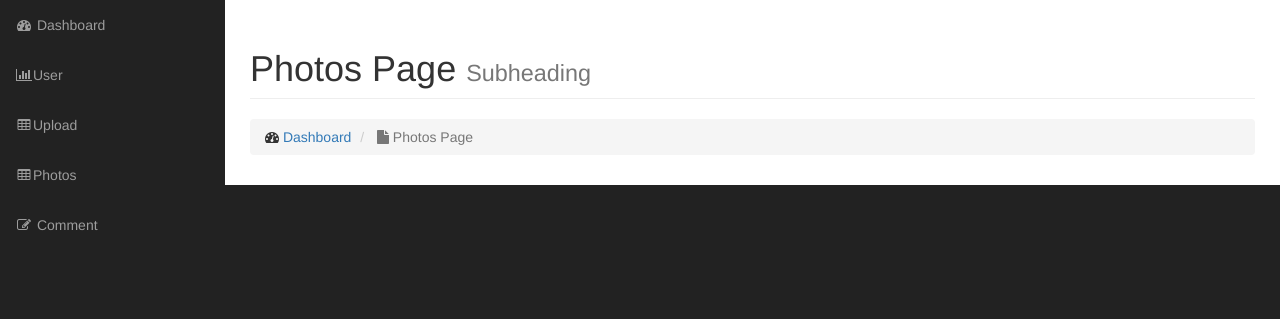
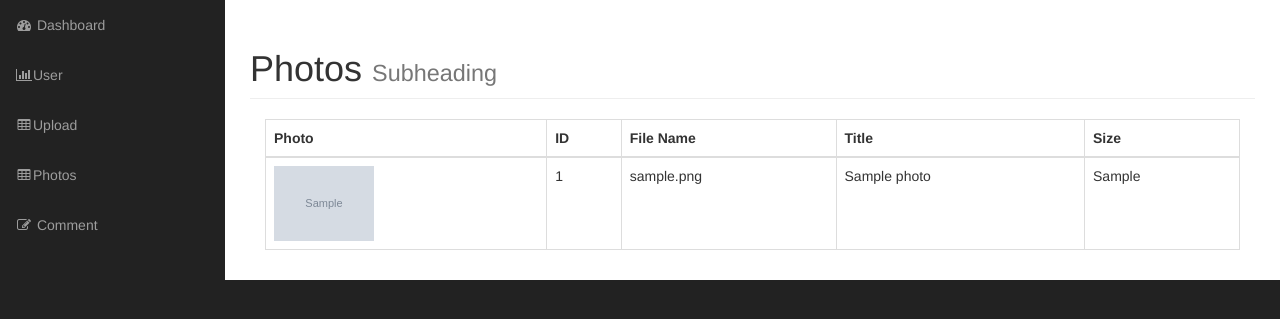
Before and after one commit to sazzadbinashique/gallery, a PHP site: page /admin/photos.php in a window 1280 px wide. Shown: the part 51-370 px from the top of the page. Run offline with PHP 8.4, Linux system fonts and the light colour scheme; the visitor is signed in with stand-in values (Sample User, id 1); tables that the repository leaves empty or names only in its code hold one stand-in row (values such as "Sample post"); grey boxes marked "Sample" are stand-in pictures; grey boxes labelled with a size stand in for pictures from a placeholder-image service; some libraries are stand-ins or nearby versions.

Commit message:
all photos view done

```diff
--- a/admin/includes/photo.php
+++ b/admin/includes/photo.php
@@ -56,6 +56,12 @@
 
 
 	}// end set_file method
+
+
+	public function pictures_path(){
+
+		return $this->upload_directory. DS . $this->filename;
+	}
 
 
 
--- a/admin/photos.php
+++ b/admin/photos.php
@@ -1,4 +1,17 @@
 <?php include "includes/header.php" ?>
+
+
+<?php  if (!$session->is_signed_in()) { redirect("login.php"); } ?>
+
+<?php
+
+$photos = Photo::find_all();
+
+
+
+ ?>
+
+
 
         <!-- Navigation -->
         <nav class="navbar navbar-inverse navbar-fixed-top" role="navigation">
@@ -36,17 +49,53 @@
             <div class="row">
                 <div class="col-lg-12">
                     <h1 class="page-header">
-                        Photos Page
+                        Photos
                         <small>Subheading</small>
                     </h1>
-                    <ol class="breadcrumb">
-                        <li>
-                            <i class="fa fa-dashboard"></i>  <a href="index.html">Dashboard</a>
-                        </li>
-                        <li class="active">
-                            <i class="fa fa-file"></i> Photos Page
-                        </li>
-                    </ol>
+
+                    <div class="col-md-12">
+
+                        <table class="table table-bordered table-hover">
+
+                          <thead>
+                                <tr>
+                                    <th>Photo</th>
+                                    <th>ID</th>
+                                    <th>File Name</th>
+                                    <th>Title</th>
+                                    <th>Size</th>
+                                </tr>
+                            </thead>
+
+                            <tbody>
+
+                            <?php foreach ($photos as $photo): ?>
+                                <tr>
+                                    <td><img src="<?php echo $photo->pictures_path() ?>" alt="image" width="100"></td>
+                                    <td><?php echo $photo->photo_id ?></td>
+                                    <td><?php echo $photo->filename ?></td>
+                                    <td><?php echo $photo->title ?></td>
+                                    <td><?php echo $photo->size ?></td>
+                                </tr>
+
+                            <?php endforeach; ?>
+                            </tbody>
+
+
+
+
+
+
+
+                        </table>
+
+
+
+
+                    </div>
+
+
+
                 </div>
             </div>
             <!-- /.row -->
--- a/admin/upload.php
+++ b/admin/upload.php
@@ -1,10 +1,6 @@
 <?php include "includes/header.php" ?>
-<?php
-    if (!$session->is_signed_in()) {
-        redirect("login.php");
-    }
 
- ?>
+<?php  if (!$session->is_signed_in()) { redirect("login.php"); } ?>
 
 
 
```
